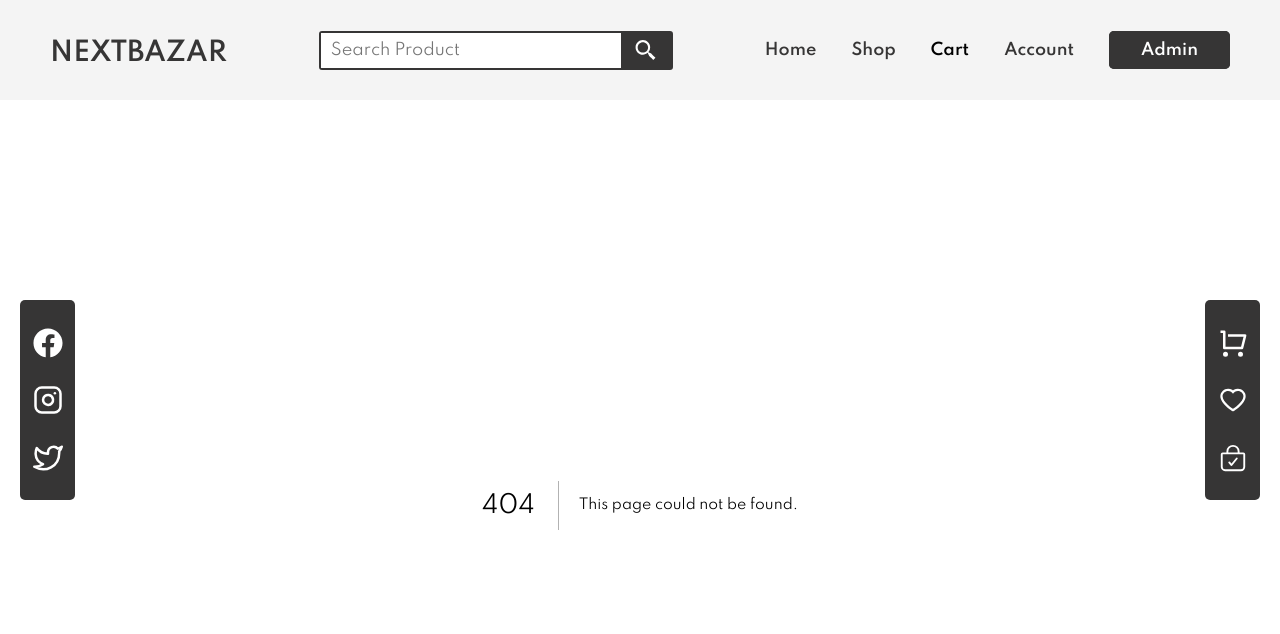
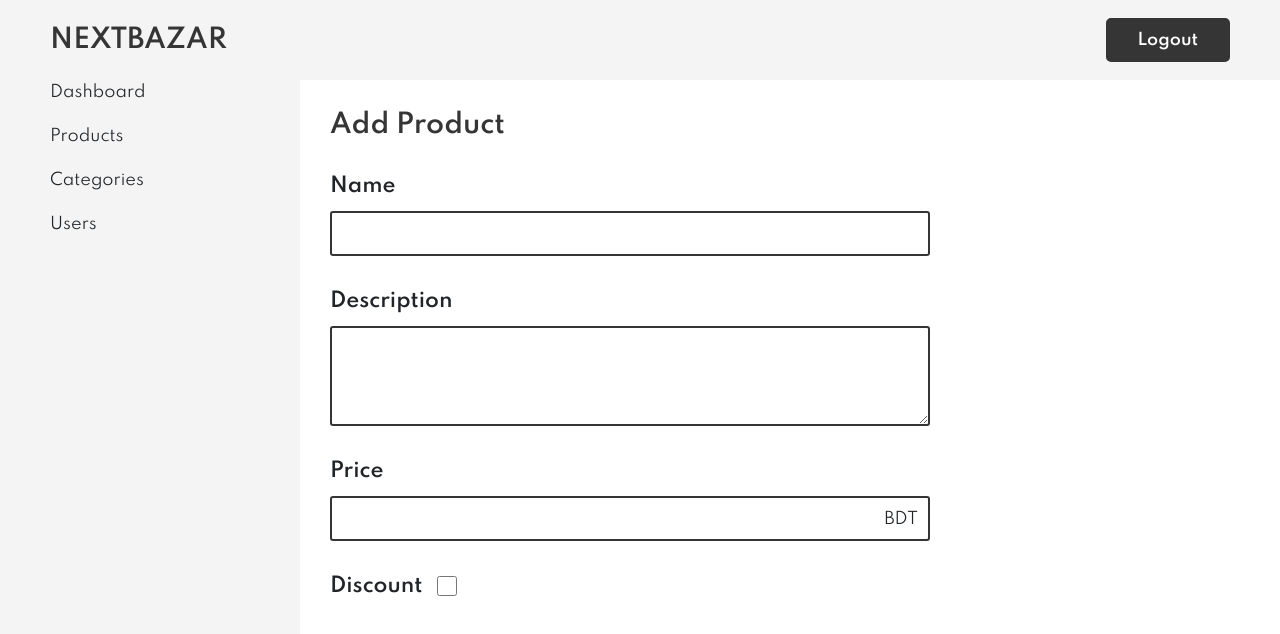
Before and after one commit to AlaminCoding/nextbazar, a Next.js app: page /admin/add_product in a window 1280 px wide. Before the commit this address had no page. Shown: the top 634 px of the page. Built offline with nearby package versions, Linux system fonts and the light colour scheme.

Commit message:
Add Product Form created

```diff
--- a/components/ui/AdminProductBox.jsx
+++ /dev/null
@@ -1,5 +0,0 @@
-const AdminProductBox = () => {
-  return <h2>Products</h2>;
-};
-
-export default AdminProductBox;
--- a/components/ui/Navbar.jsx
+++ b/components/ui/Navbar.jsx
@@ -16,14 +16,15 @@ const Navbar = () => {
       setOpenMenu(false);
     }
   };
-
+  const handleRouteChange = () => {
+    setOpenMenu(false);
+  };
   useEffect(() => {
-    const handleRouteChange = () => {
-      setOpenMenu(false);
+    router.events.on("routeChangeStart", handleRouteChange);
+    return () => {
+      router.events.off("routeChangeStart", handleRouteChange);
     };
-    router.events.on("routeChangeStart", handleRouteChange);
   });
-
   return (
     <MainNav className="custom-container">
       <Logo>
--- a/components/ui/SideNav.jsx
+++ b/components/ui/SideNav.jsx
@@ -15,7 +15,7 @@ const SideNav = () => {
           </Link>
         </li>
         <li>
-          <Link href="#">
+          <Link href="/admin/categories">
             <a>Categories</a>
           </Link>
         </li>
--- /dev/null
+++ b/pages/admin/add_product.jsx
@@ -0,0 +1,96 @@
+import AdminLayout from "components/adminLayout";
+import { useState } from "react";
+import styled from "styled-components";
+const AddProduct = () => {
+  const [discount, setDiscount] = useState(false);
+  const checkInput = (event) => {
+    setDiscount(event.target.checked);
+  };
+  return (
+    <>
+      <h2 className="h-md">Add Product</h2>
+      <ProductForm>
+        <div className="form-group">
+          <label htmlFor="product_name">Name</label>
+          <input type="text" name="product_name" />
+        </div>
+        <div className="form-group">
+          <label htmlFor="description">Description</label>
+          <textarea type="text" name="description"></textarea>
+        </div>
+        <div className="form-group">
+          <label htmlFor="price">Price</label>
+          <input type="number" name="price" />
+          <span>BDT</span>
+        </div>
+        <div className="form-group form-flex">
+          <label htmlFor="discount">Discount</label>
+          <input type="checkbox" name="discount" id="" onChange={checkInput} />
+        </div>
+        {discount ? (
+          <div className="form-group">
+            <label htmlFor="sell_price">Discount Price</label>
+            <input type="number" name="sell_price" />
+            <span>BDT</span>
+          </div>
+        ) : null}
+      </ProductForm>
+    </>
+  );
+};
+
+export default AddProduct;
+
+AddProduct.getLayout = function getLayout(AddProduct) {
+  return <AdminLayout>{AddProduct}</AdminLayout>;
+};
+
+const ProductForm = styled.form`
+  max-width: 600px;
+  .form-group {
+    margin-top: 30px;
+    position: relative;
+    label,
+    input,
+    textarea {
+      display: block;
+      width: 100%;
+      font-weight: 600;
+    }
+    label {
+      font-size: 20px;
+    }
+    input,
+    textarea {
+      height: 45px;
+      border: 2px solid #363535;
+      margin-top: 10px;
+      border-radius: 3px;
+      padding-left: 10px;
+    }
+    span {
+      position: absolute;
+      bottom: 10px;
+      right: 2px;
+      padding-right: 10px;
+      background-color: white;
+    }
+    textarea {
+      height: 100px;
+    }
+  }
+  .form-flex {
+    display: flex;
+    align-items: center;
+    label,
+    input {
+      width: auto;
+    }
+    input {
+      height: 20px;
+      width: 20px;
+      margin-top: 0;
+      margin-left: 15px;
+    }
+  }
+`;
```
Also changed, not shown: pages/admin/categories.jsx (added, +114 -0 lines), pages/admin/products.jsx (+7 -4 lines).
